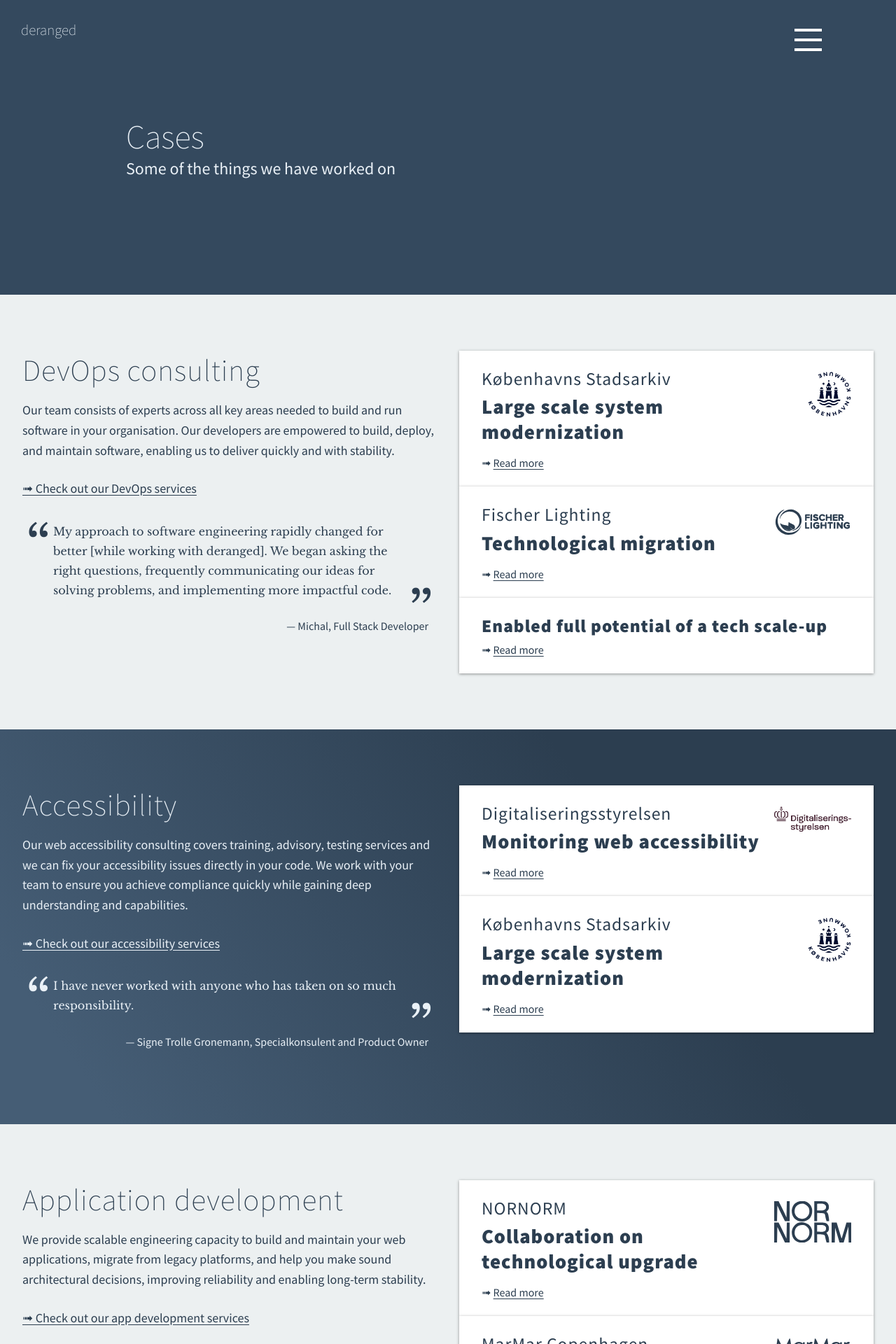
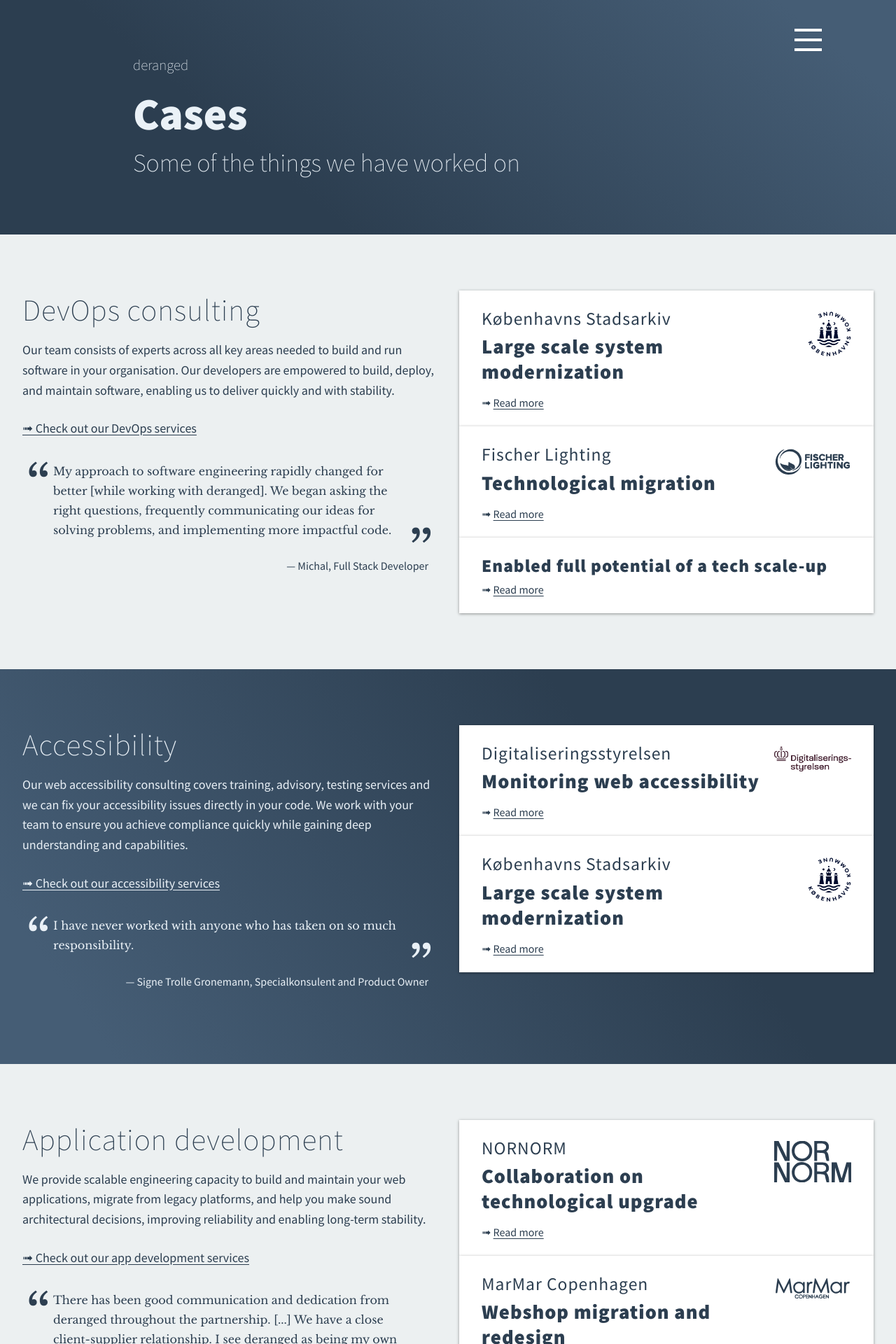
Before and after one commit to derangeddk/deranged.dk, a Jekyll site: the page built from cases/index.html, in a window 1280 px wide. Shown: the top 1920 px of the page at 70% size. Built offline with Jekyll 4.4.1, drawn with Linux system fonts in a browser that asks for light colours; some web fonts are replaced; comment, search, counter and statistics services are not loaded.

Commit message:
Alligned Cases page hereo section with other pages

```diff
--- a/cases/index.html
+++ b/cases/index.html
@@ -7,50 +7,19 @@
 
 <link href="/css/homestyle.css" rel="stylesheet" type="text/css" />
 
-<style type="text/css" scoped>
-    .header {
-        background: rgba(52, 73, 94, 1.0);
-        display: grid;
-        grid-template-columns: 150px 1fr;
-        color: #eaf1f7;
-        padding: 30px;
-        text-align: left;
-    }
-
-    .header .logo {
-        color: inherit;
-        text-decoration: inherit;
-        font-weight: 200;
-        font-size: 1.3em;
-        position: relative;
-        z-index: 11;
-    }
-
-    .header .intro {
-        margin: 15vh 0;
-        padding: 0;
-    }
-    .header h1 {
-        margin: 0;
-        font-weight: 200;
-        font-size: 3em;
-    }
-    .header h2 {
-        font-size: 1.5em;
-        margin: 0;
-        font-weight: 400;
-    }
-    @media (max-width: 900px) {
-        .header {
-            grid-template-columns: 1fr;
-        }
-    }
-</style>
-<section class="header" role="banner">
-    <a href="/" class="logo">deranged</a>
-    <div class="intro">
-        <h1>Cases</h1>
-        <h2>Some of the things we have worked on</h2>
+<section class="hero" role="banner">
+    <div class="hero__content">
+        <div class="hero__breadcrumbs deranged-logo">
+            <a href="/" class="hero__breadcrumb-item">
+                deranged
+            </a>
+        </div>
+        <h1 class="hero__title">
+            Cases
+        </h1>
+        <p class="hero__subtitle">
+            Some of the things we have worked on
+        </p>
     </div>
 </section>
 
```
